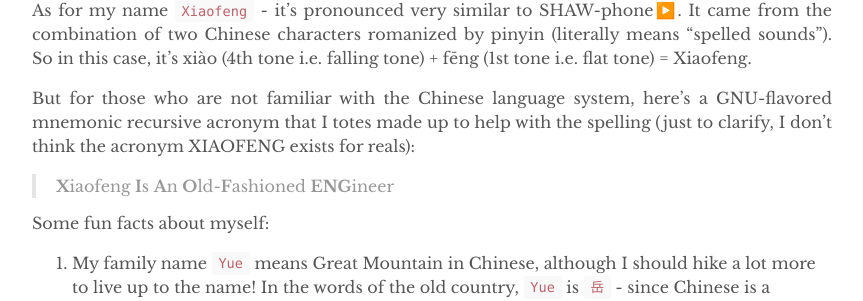
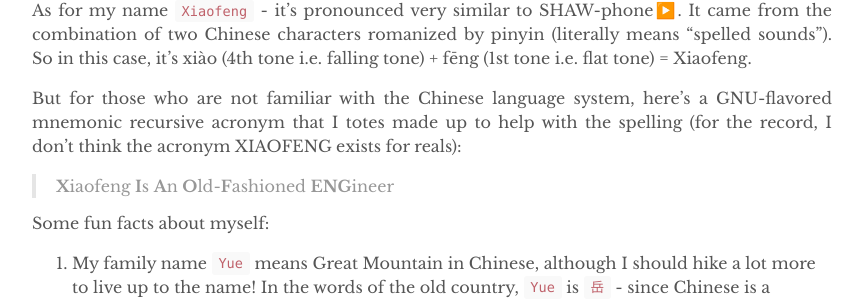
Before and after one commit to yuexiaofeng/yuexiaofeng.github.io, a Jekyll site: the page built from about.md, in a window 1280 px wide. Shown: the part 423-724 px from the top of the page, without its empty margins (208-1071 px from the left). Built offline with Jekyll 4.4.1, drawn with Linux system fonts in a browser that asks for light colours.

Commit message:
minior typo fix

```diff
--- a/about.md
+++ b/about.md
@@ -9,7 +9,7 @@ Xiaofeng here. I'm a software engineer based in the beautiful city that's called
 
 As for my name `Xiaofeng` - it's pronounced very similar to SHAW-phone[▶️](../assets/heisenberg.gif){:target="_blank"}. It came from the combination of two Chinese characters romanized by pinyin (literally means "spelled sounds"). So in this case, it's xiào (4th tone i.e. falling tone) + fēng (1st tone i.e. flat tone) = Xiaofeng.
 
-But for those who are not familiar with the Chinese language system, here's a GNU-flavored mnemonic recursive acronym that I totes made up to help with the spelling (just to clarify, I don't think the acronym XIAOFENG exists for reals):
+But for those who are not familiar with the Chinese language system, here's a GNU-flavored mnemonic recursive acronym that I totes made up to help with the spelling (for the record, I don't think the acronym XIAOFENG exists for reals):
 
 >**X**iaofeng **I**s **A**n **O**ld-**F**ashioned **ENG**ineer
 
```
Also changed, not shown: _posts/2023-11-12-ai-notes-bayes.md (+1 -1 lines).
